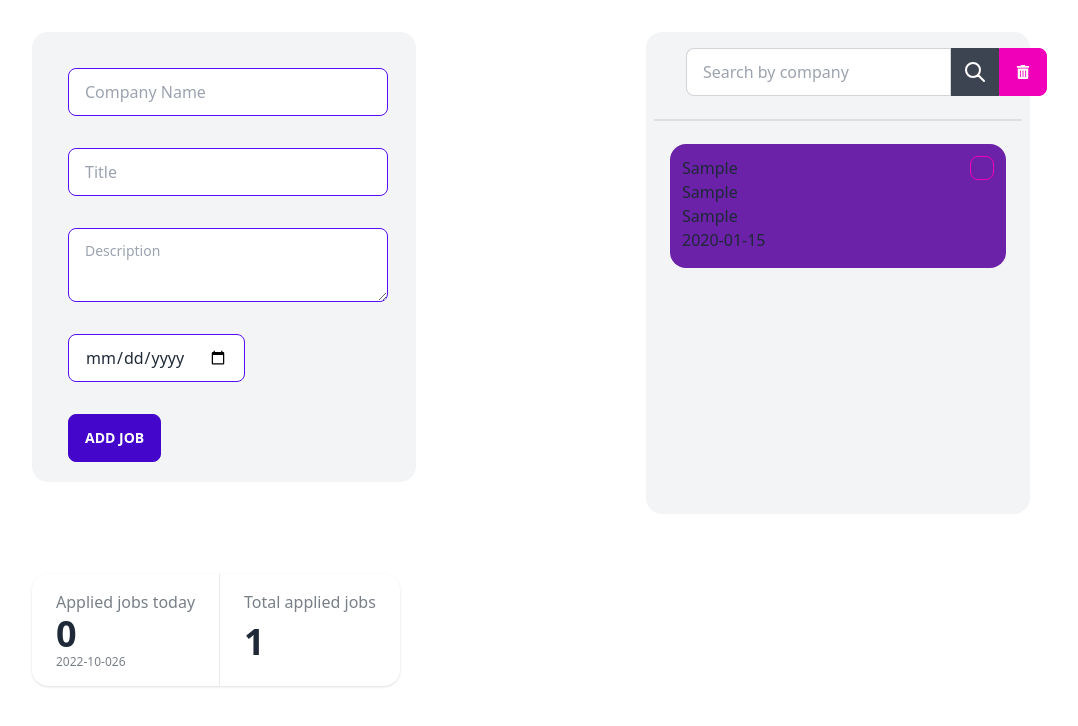
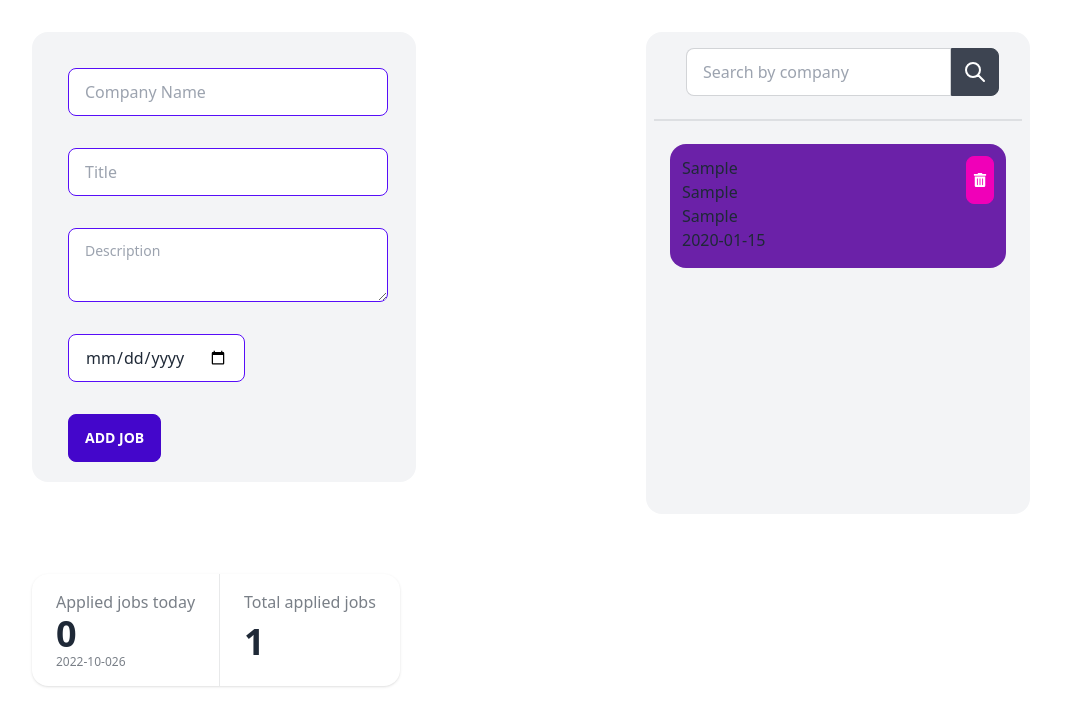
Before and after one commit to EphraimVC/Applied-jobs-counter, a React (Vite) app: page / in a window 1280 px wide. Both pictures are taken after typing "Sample", "Sample", "Sample", "2020-01-15" into the empty fields and a click on the button "ADD JOB". Shown: the top 726 px of the page, without its empty margins (0-1078 px from the left). Built offline with nearby package versions, Linux system fonts and the light colour scheme.

Commit message:
added firebase database

```diff
--- a/package.json
+++ b/package.json
@@ -10,6 +10,7 @@
     },
     "dependencies": {
         "daisyui": "^2.24.0",
+        "firebase": "^9.15.0",
         "react": "^18.2.0",
         "react-dom": "^18.2.0",
         "react-icons": "^4.6.0"
--- a/src/App.jsx
+++ b/src/App.jsx
@@ -32,6 +32,15 @@ function App() {
         resetVal();
         console.log(newCard);
     };
+
+    // toggles the check mark status on card (boolean)
+    function checked(index) {
+        let listDelete = values;
+        listDelete.splice(index, 1);
+        setValues(...listDelete);
+        console.log(listDelete);
+        console.log(index);
+    }
 
     return (
         <div className="App grid grid-cols-3 m-8 sm:grid-cols-2 gap-3">
@@ -78,7 +87,7 @@ function App() {
                 </form>
             </div>
 
-            <List arrVal={values} />
+            <List arrVal={values} check={checked} />
             <Counter counting={counterCount} date={dat} arrVal={values} />
             {/* <TestComp date={dat} arrVal={values} /> */}
         </div>
@@ -86,14 +95,3 @@ function App() {
 }
 
 export default App;
-
-
-
-    // toggles the check mark status on card (boolean)
-    // function checked(index) {
-    //     console.log(index);
-    //     let listDelete = values;
-    //     listDelete.splice(index, 1);
-    //     setValues(...listDelete);
-    //     console.log(listDelete);
-    // }
--- a/src/Components/List.jsx
+++ b/src/Components/List.jsx
@@ -1,11 +1,12 @@
 import React, { useState } from "react";
 import Card from "../Components/ListCard";
-import { FaTrashAlt } from "react-icons/fa";
 
 function List(props) {
     const [searchWord, setSearchWord] = useState("");
     // variable with props that holds array objects from app.js
     const Values = props.arrVal;
+    const deleteBtn = props.check;
+    console.log(Values);
 
     //  filters inside the array and looks for an item that matches the condition argument
 
@@ -43,14 +44,29 @@ function List(props) {
                             />
                         </svg>
                     </button>
-                    <button className="btn btn-secondary">
-                        <FaTrashAlt />
-                    </button>
                 </div>
             </div>
 
             <div className="divider"></div>
-            {searchWord === "" ? (
+
+            <div className="list m-4">
+                <ul>
+                    {Values.map(({ key, comp, titles, desc, dat }) => {
+                        return (
+                            <li key={key}>
+                                <Card
+                                    company={comp}
+                                    title={titles}
+                                    description={desc}
+                                    date={dat}
+                                    delete={deleteBtn}
+                                />
+                            </li>
+                        );
+                    })}
+                </ul>
+            </div>
+            {/* {searchWord === "" ? (
                 <div className="list m-4">
                     <ul>
                         {Values.map(({ key, comp, titles, desc, dat }) => {
@@ -61,6 +77,7 @@ function List(props) {
                                         title={titles}
                                         description={desc}
                                         date={dat}
+                                        delete={deleteBtn}
                                     />
                                 </li>
                             );
@@ -84,7 +101,7 @@ function List(props) {
                         })}
                     </ul>
                 </div>
-            )}
+            )} */}
         </div>
     );
 }
@@ -93,22 +110,23 @@ export default List;
 
 // between line 24 and 39
 
-// const extractComps = (arr, prop) => {
-//     let comps = arr.map((item) => item[prop]);
-//     return comps;
-// };
+ // const extractComps = (arr, prop) => {
+    // let comps = Values.map((item) => item["comp"]);
+    // return comps;
+    // };
 
-// const compArray = extractComps(values, "comp");
+    // const compArray = extractComps(Values, "comp");
 
-// console.log(compArray);
+    // console.log(comps);
 
-// const comparing = (wordCompare) => {
-//     return wordCompare == searchWord;
-// };
+    // const comparing = (wordCompare) => {
+    //     return wordCompare == searchWord;
+    // };
 
-// const selected = compArray.find(comparing);
+    // const Result = comps.find(comparing);
 
-// console.log(selected);
+    // console.log(Result);
+
 
 // //toggles the check mark status on card (boolean)
 // function checked() {
--- a/src/Components/ListCard.jsx
+++ b/src/Components/ListCard.jsx
@@ -1,18 +1,21 @@
 import React from "react";
+import { FaTrashAlt } from "react-icons/fa";
 
 function Card(props) {
     return (
         <>
             <div className="card bg-purple-800 min-w-[21rem] min-h-28 max-h-32 p-3 inline-block">
-                <input
-                    type="checkbox"
-                    className="checkbox checkbox-secondary float-right"
-                />
+                <button
+                    className="btn btn-secondary float-right p-0 w-7"
+                    onClick={props.delete}
+                >
+                    <FaTrashAlt className="h-3.5" />
+                </button>
                 <div className="w-[90%] max-h-28 pb-1">
-                    <h3>{props.company}</h3>
-                    <h5>{props.title}</h5>
-                    <p>{props.description}</p>
-                    <p>{props.date}</p>
+                    <h3 className="clear-left">{props.company}</h3>
+                    <h5 className="clear-left">{props.title}</h5>
+                    <p className="clear-left">{props.description}</p>
+                    <p className="clear-left">{props.date}</p>
                 </div>
             </div>
         </>
--- /dev/null
+++ b/src/firebase.js
@@ -0,0 +1,21 @@
+import { initializeApp } from "firebase/app";
+import { getDatabase } from "firebase/database";
+// Import the functions you need from the SDKs you need
+// TODO: Add SDKs for Firebase products that you want to use
+// https://firebase.google.com/docs/web/setup#available-libraries
+
+// Your web app's Firebase configuration
+const firebaseConfig = {
+    apiKey: "AIzaSyBDvZJTUTAya46NAriXCXQU1qyKCstrJ0I",
+    authDomain: "worklist-app-44c58.firebaseapp.com",
+    databaseURL:
+        "https://worklist-app-44c58-default-rtdb.europe-west1.firebasedatabase.app",
+    projectId: "worklist-app-44c58",
+    storageBucket: "worklist-app-44c58.appspot.com",
+    messagingSenderId: "355363104278",
+    appId: "1:355363104278:web:8692972ce02a563ac33737",
+};
+
+// Initialize Firebase
+const app = initializeApp(firebaseConfig);
+const db = getDatabase();
```
Also changed, not shown: 1 other file (tests, documents, lock files or other folders).
